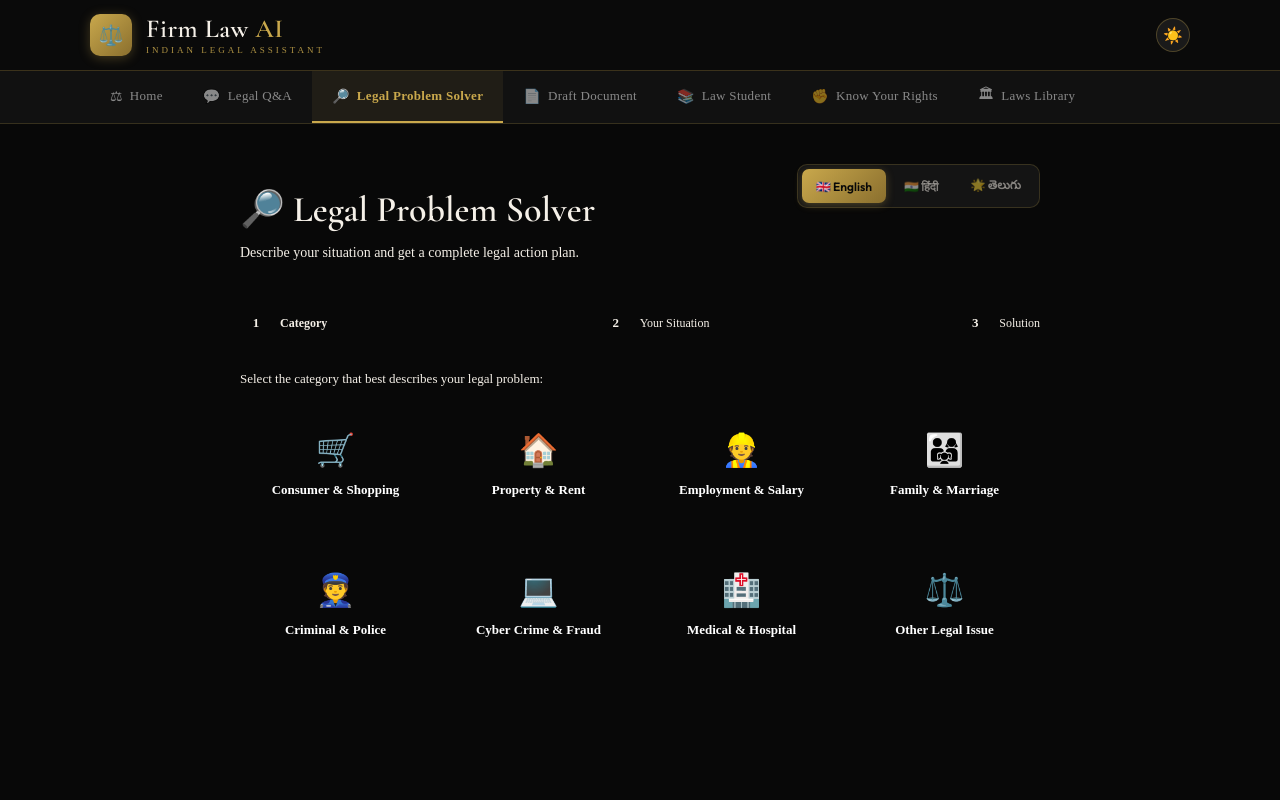
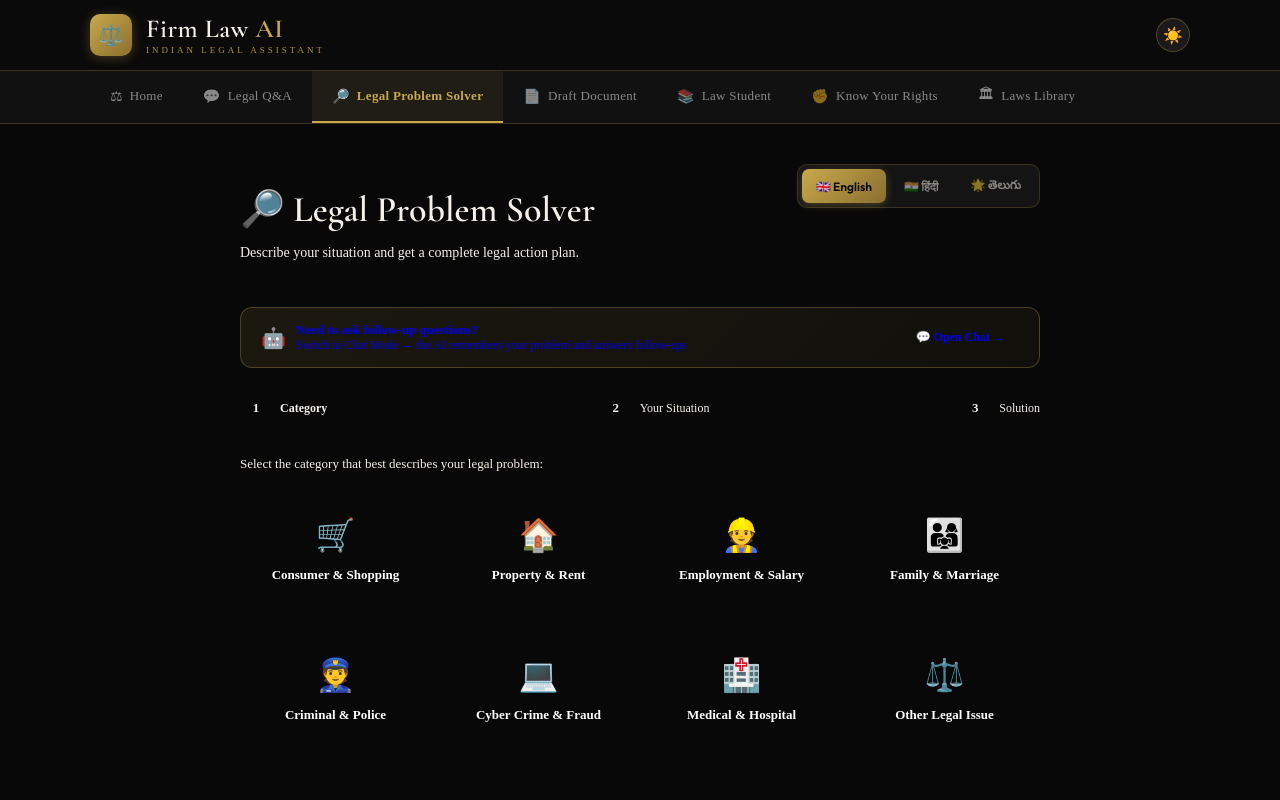
Before and after one commit to Hasangit123/firm-law-ai, a Next.js app: page /solve in a window 1280 px wide. Shown: the top 800 px of the page. Built offline with nearby package versions, Linux system fonts and the light colour scheme.

Commit message:
Add chat button to Legal Q&A and Legal Problem Solver

```diff
--- a/app/solve/page.jsx
+++ b/app/solve/page.jsx
@@ -151,6 +151,18 @@ Be practical, specific, and actionable. Focus on Indian law only.`;
           <LanguageToggle language={language} setLanguage={setLanguage} />
         </div>
 
+        {/* Chat Banner */}
+        <a href="/chat?from=solve" style={{display: 'flex', alignItems: 'center', justifyContent: 'space-between', background: 'linear-gradient(135deg, rgba(201,168,76,0.1), rgba(201,168,76,0.05))', border: '1px solid rgba(201,168,76,0.3)', borderRadius: '12px', padding: '14px 20px', marginBottom: '24px', textDecoration: 'none', flexWrap: 'wrap', gap: '10px'}}>
+          <div style={{display: 'flex', alignItems: 'center', gap: '10px'}}>
+            <span style={{fontSize: '20px'}}>🤖</span>
+            <div>
+              <p style={{fontSize: '13px', fontWeight: 600, color: 'var(--gold)', margin: 0}}>Need to ask follow-up questions?</p>
+              <p style={{fontSize: '12px', color: 'var(--text-dim)', margin: 0}}>Switch to Chat Mode — the AI remembers your problem and answers follow-ups</p>
+            </div>
+          </div>
+          <span style={{fontSize: '12px', fontWeight: 600, color: 'var(--black)', background: 'linear-gradient(135deg, var(--gold), var(--gold-dim))', padding: '6px 14px', borderRadius: '8px', whiteSpace: 'nowrap'}}>💬 Open Chat →</span>
+        </a>
+
         <div style={{display: 'flex', alignItems: 'center', gap: '8px', marginBottom: '32px'}}>
           {[{num: 1, label: 'Category'}, {num: 2, label: 'Your Situation'}, {num: 3, label: 'Solution'}].map((s, i) => (
             <div key={s.num} style={{display: 'flex', alignItems: 'center', gap: '8px', flex: i < 2 ? 1 : 'none'}}>
@@ -254,7 +266,11 @@ Be practical, specific, and actionable. Focus on Indian law only.`;
             </div>
 
             <div style={{display: 'grid', gridTemplateColumns: 'repeat(auto-fit, minmax(160px, 1fr))', gap: '12px', marginTop: '20px'}}>
-              {[{icon: '📄', label: 'Draft a Document', href: '/draft'}, {icon: '💬', label: 'Ask a Follow-up', href: '/legal-qa'}, {icon: '🏛️', label: 'Browse Laws', href: '/laws'}].map((action, i) => (
+              {[
+                {icon: '📄', label: 'Draft a Document', href: '/draft'},
+                {icon: '💬', label: 'Continue in Chat', href: '/chat?from=solve'},
+                {icon: '🏛️', label: 'Browse Laws', href: '/laws'},
+              ].map((action, i) => (
                 <a key={i} href={action.href} style={{background: 'var(--black-card)', border: '1px solid var(--border)', borderRadius: '12px', padding: '16px', textAlign: 'center', textDecoration: 'none', display: 'block'}}>
                   <div style={{fontSize: '24px', marginBottom: '8px'}}>{action.icon}</div>
                   <p style={{fontSize: '12px', fontWeight: 600, color: '#ffffff'}}>{action.label}</p>
```
Also changed, not shown: app/legal-qa/page.jsx (+22 -4 lines).
